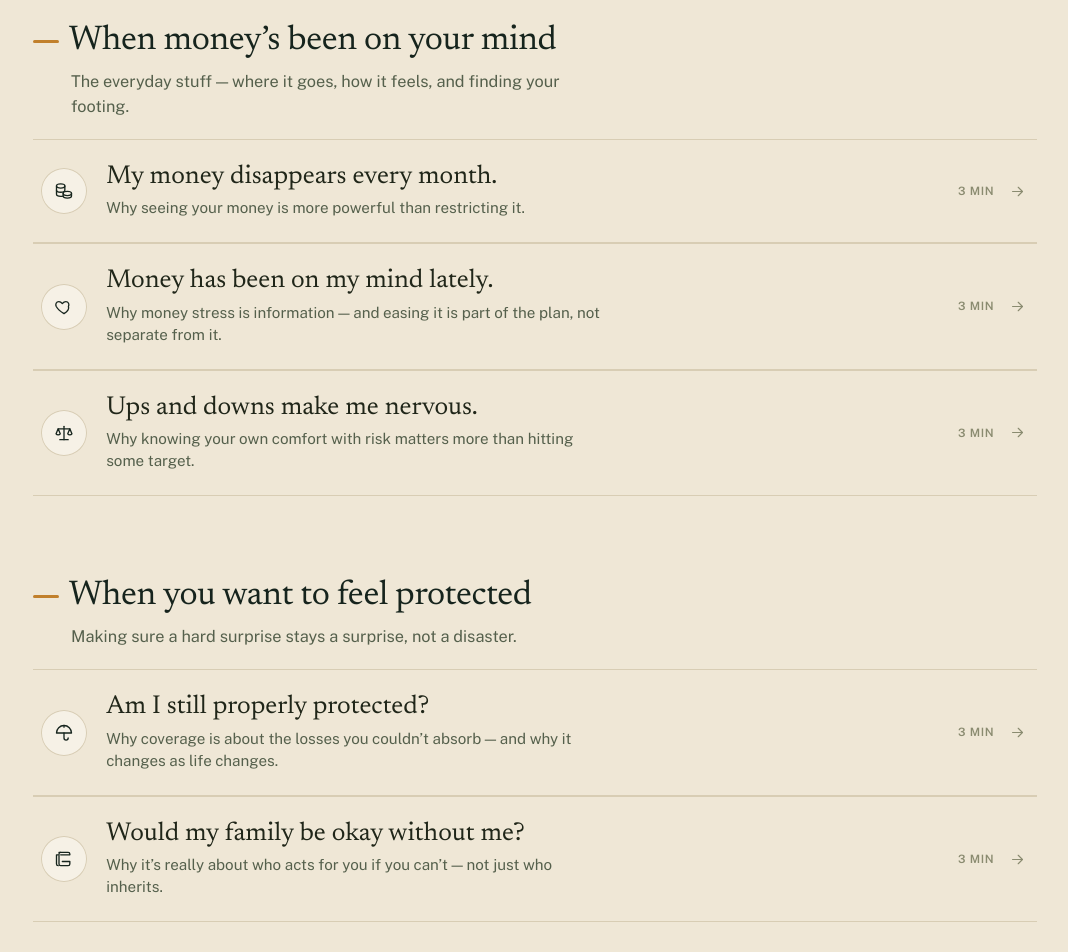
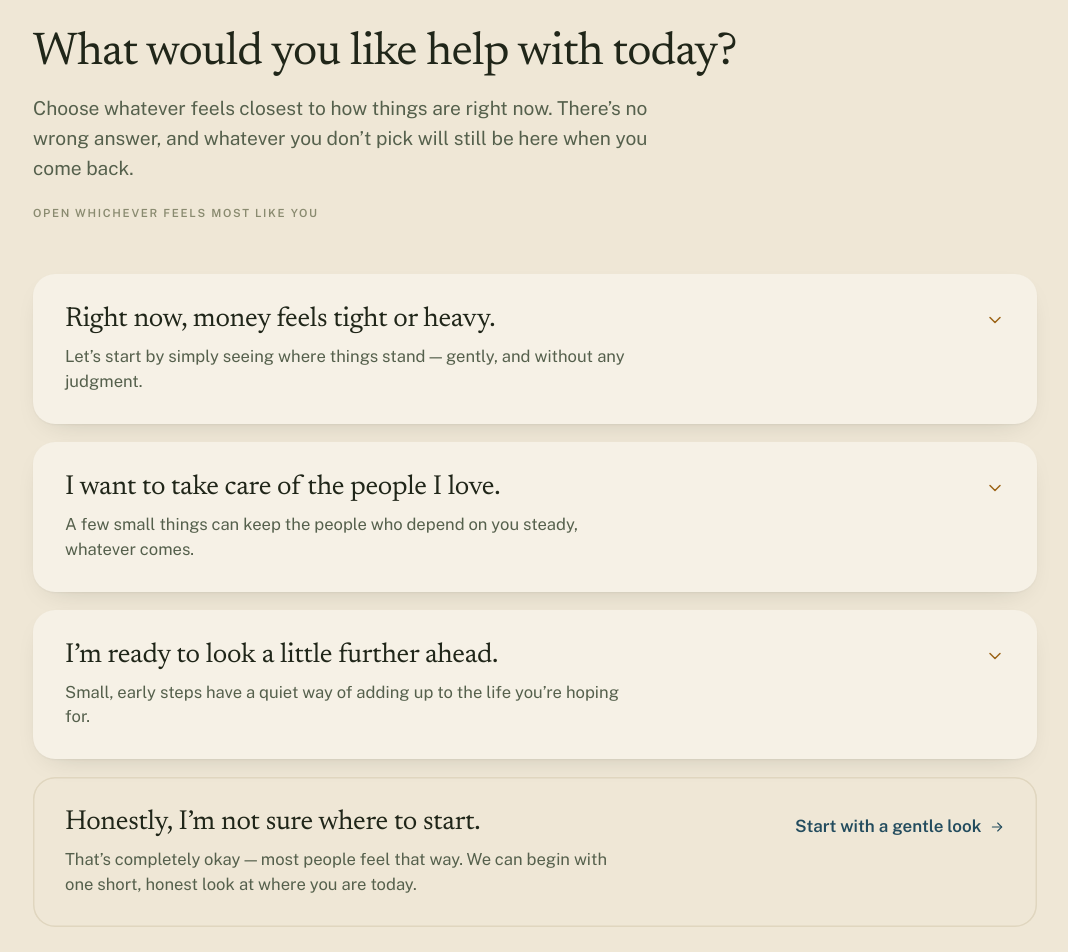
Before and after one commit to wheo28/fine-companion, a React (Vite) app: page / in a window 1280 px wide. Shown: the part 920-1872 px from the top of the page, without its empty margins (105-1173 px from the left). Built offline with nearby package versions, Linux system fonts and the light colour scheme.

Commit message:
Release2.7

```diff
--- a/src/hub/Hub.jsx
+++ b/src/hub/Hub.jsx
@@ -3,27 +3,33 @@ import { Link } from 'react-router-dom'
 import { useLanguage } from '../i18n/LanguageContext'
 import { hubContent } from './hubContent'
 import { topicsContent } from '../topics/topicsContent'
-import { getExplored, getCheckup, daysSinceCheckin } from '../lib/progress'
-import {
-  ArrowRight, Compass, Sun, Check,
-  Coins, Umbrella, Clock, GraduationCap, Scroll, Receipt, TrendingUp, Heart, Scale,
-} from '../components/Icons'
+import { daysSinceCheckin } from '../lib/progress'
+import { ArrowRight, Sun } from '../components/Icons'
 
-const ICONS = { Coins, Umbrella, Clock, GraduationCap, Scroll, Receipt, TrendingUp, Heart, Scale }
+function Chevron({ open }) {
+  return (
+    <svg className={`concern__chev${open ? ' is-open' : ''}`} width="20" height="20"
+      viewBox="0 0 24 24" fill="none" stroke="currentColor" strokeWidth="1.8"
+      strokeLinecap="round" strokeLinejoin="round" aria-hidden="true">
+      <path d="M6 9l6 6 6-6" />
+    </svg>
+  )
+}
 
 /**
- * The Companion Hub. The Hero is the emotional front door — a warm welcome
- * in a human voice, one gentle invitation, and a dawn that lets the journey
- * be felt. Everything below (the halls, the doorway, the promise) is unchanged.
+ * The Companion Hub. The Hero welcomes; then the front door becomes a quiet
+ * question — "What would you like help with today?" — answered by a few
+ * feelings in the visitor's own voice. Choose a feeling, and it opens to the
+ * specific worries within. Recognition, not navigation. One small step at a time.
  */
 export default function Hub() {
   const { lang } = useLanguage()
   const h = hubContent[lang]
   const hero = h.hero
+  const c = h.concerns
   const tc = topicsContent[lang]
-  const [explored] = useState(() => getExplored())
   const [checkinDays] = useState(() => daysSinceCheckin())
-  const [hasCheckup] = useState(() => Boolean(getCheckup()))
+  const [openDoor, setOpenDoor] = useState(null)
   const checkedInRecently = checkinDays !== null && checkinDays < 25
 
   return (
@@ -89,79 +95,67 @@ export default function Hub() {
         </div>
       </section>
 
-      {/* ---------- The halls: human situations, each a doorway (the heart) ---------- */}
-      <section className="halls wrap">
-        {h.shelves.map((shelf) => (
-          <section className="hall" key={shelf.label}>
-            <header className="hall__head">
-              <h2 className="serif hall__name">{shelf.label}</h2>
-              <p className="hall__intro">{shelf.intro}</p>
+      {/* ============ CONCERNS — the question, answered in the visitor's own voice ============ */}
+      <section className="concerns wrap" aria-labelledby="concerns-q">
+        <header className="concerns__head">
+          <h2 id="concerns-q" className="serif concerns__q">{c.question}</h2>
+          <p className="concerns__lead">{c.lead}</p>
+          <p className="sign concerns__hint">{c.hint}</p>
         </header>
-            <ol className="doors">
-              {shelf.ids.map((id) => {
+
+        <ul className="ways">
+          {c.doors.map((door, i) => {
+            const open = openDoor === i
+            return (
+              <li key={i} className={`way${open ? ' is-open' : ''}`}>
+                <button
+                  type="button"
+                  className="way__head"
+                  aria-expanded={open}
+                  onClick={() => setOpenDoor(open ? null : i)}
+                >
+                  <span className="way__text">
+                    <span className="serif way__feeling">{door.feeling}</span>
+                    <span className="way__reply">{door.reply}</span>
+                  </span>
+                  <Chevron open={open} />
+                </button>
+
+                {open && (
+                  <ul className="worries">
+                    {door.ids.map((id) => {
                       const t = tc.topics[id]
                       if (!t) return null
-                const Icon = ICONS[t.icon] || Compass
-                const isDone = Boolean(explored[id])
                       return (
                         <li key={id}>
-                    <Link to={`/explore/${id}`} className="door">
-                      <span className="door__icon" aria-hidden="true"><Icon size={20} /></span>
-                      <span className="door__text">
-                        <span className="door__title">{t.title}</span>
-                        <span className="door__tag">{t.tagline}</span>
+                          <Link to={`/explore/${id}`} className="worry">
+                            <span className="worry__text">
+                              <span className="serif worry__voice">{t.title}</span>
+                              <span className="worry__reply">{t.tagline}</span>
                             </span>
-                      <span className="door__meta">
-                        {isDone ? (
-                          <span className="door__done"><Check size={13} /> {h.exploredBadge}</span>
-                        ) : (
-                          <span className="door__min">{t.minutes} {h.minutesLabel}</span>
-                        )}
-                        <ArrowRight size={17} className="door__arrow" />
-                      </span>
+                            <ArrowRight size={17} className="worry__arrow" />
                           </Link>
                         </li>
                       )
                     })}
-            </ol>
+                  </ul>
+                )}
+              </li>
+            )
+          })}
+
+          {/* The gentle catch-all, for anyone who doesn't see their own thought */}
+          <li className="way way--unsure">
+            <Link to="/checkup" className="way__head way__head--link">
+              <span className="way__text">
+                <span className="serif way__feeling">{c.unsure.feeling}</span>
+                <span className="way__reply">{c.unsure.reply}</span>
+              </span>
+              <span className="way__cta">{c.unsure.cta}<ArrowRight size={16} /></span>
+            </Link>
+          </li>
+        </ul>
       </section>
-        ))}
-
-        <section className="hall hall--soon">
-          <header className="hall__head">
-            <h2 className="serif hall__name">{h.labels.comingSoon}</h2>
-          </header>
-          <ol className="doors">
-            {h.comingSoon.map((cs) => (
-              <li key={cs.title}>
-                <div className="door door--soon" aria-disabled="true">
-                  <span className="door__icon" aria-hidden="true"><Compass size={20} /></span>
-                  <span className="door__text">
-                    <span className="door__title">{cs.title}</span>
-                    <span className="door__tag">{cs.tagline}</span>
-                  </span>
-                  <span className="door__meta">
-                    <span className="door__soon">{h.labels.comingSoon}</span>
-                  </span>
-                </div>
-              </li>
-            ))}
-          </ol>
-        </section>
-      </section>
-
-      {/* ---------- A quiet doorway for anyone unsure where to begin ---------- */}
-      {!hasCheckup && (
-        <section className="wrap">
-          <Link to="/checkup" className="foyer__door">
-            <span className="foyer__door-body">
-              <span className="sign sign--lake foyer__door-kicker">{h.door.kicker}</span>
-              <span className="foyer__door-line">{h.door.line}</span>
-            </span>
-            <span className="foyer__door-cta">{h.door.cta}<ArrowRight size={17} /></span>
-          </Link>
-        </section>
-      )}
 
       {/* ---------- The promise — a quiet closing inscription, and a way to return ---------- */}
       <section className="room inscription">
--- a/src/hub/hubContent.js
+++ b/src/hub/hubContent.js
@@ -18,6 +18,33 @@ export const hubContent = {
       body: 'You don’t have to be “good with money,” and you don’t have to solve everything today. We’ll go gently — one small step at a time — and you can always come back. Begin wherever feels right.',
       begin: 'Start with a gentle look',
       safeNote: 'About two minutes · nothing to sign up for · stays on your device',
+    },
+    concerns: {
+      question: 'What would you like help with today?',
+      lead: 'Choose whatever feels closest to how things are right now. There’s no wrong answer, and whatever you don’t pick will still be here when you come back.',
+      hint: 'Open whichever feels most like you',
+      doors: [
+        {
+          feeling: 'Right now, money feels tight or heavy.',
+          reply: 'Let’s start by simply seeing where things stand — gently, and without any judgment.',
+          ids: ['cashflow', 'stress', 'risk'],
+        },
+        {
+          feeling: 'I want to take care of the people I love.',
+          reply: 'A few small things can keep the people who depend on you steady, whatever comes.',
+          ids: ['insurance', 'estate', 'education'],
+        },
+        {
+          feeling: 'I’m ready to look a little further ahead.',
+          reply: 'Small, early steps have a quiet way of adding up to the life you’re hoping for.',
+          ids: ['retirement', 'investing', 'tax'],
+        },
+      ],
+      unsure: {
+        feeling: 'Honestly, I’m not sure where to start.',
+        reply: 'That’s completely okay — most people feel that way. We can begin with one short, honest look at where you are today.',
+        cta: 'Start with a gentle look',
+      },
     },
     startHereLabel: 'Start here',
     todaysLessonLabel: "Today's lesson",
@@ -122,6 +149,33 @@ export const hubContent = {
       begin: '가볍게 살펴보기',
       safeNote: '약 2분 · 가입 필요 없음 · 기기에만 저장돼요',
     },
+    concerns: {
+      question: '오늘 무엇을 도와드릴까요?',
+      lead: '지금 상황에 가장 가까운 걸 골라 보세요. 틀린 답은 없고, 지금 고르지 않은 것들도 다시 오면 그대로 있을 거예요.',
+      hint: '가장 나 같은 걸 열어 보세요',
+      doors: [
+        {
+          feeling: '요즘 돈이 빠듯하거나 무겁게 느껴져요.',
+          reply: '판단 없이, 지금 어디에 서 있는지 부드럽게 살펴보는 것부터 시작해요.',
+          ids: ['cashflow', 'stress', 'risk'],
+        },
+        {
+          feeling: '사랑하는 사람들을 잘 지키고 싶어요.',
+          reply: '작은 몇 가지가, 나에게 기대는 사람들을 어떤 일이 와도 든든하게 지켜 줄 수 있어요.',
+          ids: ['insurance', 'estate', 'education'],
+        },
+        {
+          feeling: '이제 조금 더 앞을 내다볼 준비가 됐어요.',
+          reply: '이르고 작은 걸음들이, 바라는 삶으로 조용히 쌓여 가요.',
+          ids: ['retirement', 'investing', 'tax'],
+        },
+      ],
+      unsure: {
+        feeling: '솔직히 어디서 시작할지 모르겠어요.',
+        reply: '괜찮아요 — 대부분 그렇게 느껴요. 지금 어디 있는지 짧고 정직하게 한 번 살펴보는 것부터 시작할 수 있어요.',
+        cta: '가볍게 살펴보기',
+      },
+    },
     startHereLabel: '여기서 시작',
     todaysLessonLabel: '오늘의 배움',
     todaysTipLabel: '오늘의 컴패니언 팁',
--- a/src/index.css
+++ b/src/index.css
@@ -410,6 +410,126 @@ button { font: inherit; cursor: pointer; color: inherit; background: none; borde
 /* The dawn emblem */
 .hero__scene { justify-self: center; width: 100%; max-width: 480px; }
 .hero__art { width: 100%; height: auto; display: block; }
+
+/* ---- CONCERNS — the question, answered in the visitor's own voice.
+   Feelings the person recognizes, each opening to the specific worries
+   within. Recognition, not navigation. One thing at a time. ---- */
+.concerns {
+  padding-top: clamp(50px, 7vw, 92px);
+  padding-bottom: clamp(16px, 3vw, 32px);
+}
+.concerns__head { max-width: 44rem; margin-bottom: clamp(30px, 4vw, 48px); }
+.concerns__q {
+  font-size: clamp(1.95rem, 3.6vw, 2.9rem);
+  font-weight: 400;
+  line-height: 1.08;
+  letter-spacing: -0.018em;
+  color: var(--ink);
+}
+.concerns__lead {
+  margin-top: 0.95rem;
+  font-size: clamp(1.05rem, 1.5vw, 1.2rem);
+  line-height: 1.56;
+  color: var(--ink-soft);
+  max-width: 54ch;
+}
+.concerns__hint { color: var(--ink-faint); margin-top: 1.3rem; }
+
+.ways { display: flex; flex-direction: column; gap: clamp(12px, 1.6vw, 18px); }
+
+.way {
+  border-radius: var(--r-lg);
+  background: var(--paper-lift);
+  box-shadow: var(--lift);
+  overflow: hidden;
+  transition: box-shadow 0.3s var(--ease);
+}
+.way:hover { box-shadow: var(--lift-lg); }
+.way__head {
+  display: flex;
+  align-items: flex-start;
+  gap: 1.2rem;
+  width: 100%;
+  text-align: left;
+  padding: clamp(20px, 2.6vw, 30px) clamp(20px, 2.6vw, 32px);
+  cursor: pointer;
+}
+.way__text { flex: 1; min-width: 0; }
+.way__feeling {
+  display: block;
+  font-size: clamp(1.28rem, 2.3vw, 1.72rem);
+  line-height: 1.16;
+  color: var(--ink);
+  max-width: 30ch;
+  transition: color 0.25s var(--ease);
+}
+.way__head:hover .way__feeling { color: var(--lake-deep); }
+.way__reply {
+  display: block;
+  margin-top: 0.5rem;
+  font-size: clamp(0.98rem, 1.3vw, 1.08rem);
+  line-height: 1.5;
+  color: var(--ink-soft);
+  max-width: 56ch;
+}
+.concern__chev {
+  flex: none;
+  color: var(--amber-deep);
+  margin-top: 0.4rem;
+  transition: transform 0.3s var(--ease);
+}
+.concern__chev.is-open { transform: rotate(180deg); }
+
+/* the worries revealed inside a feeling */
+.worries {
+  padding: 0 clamp(20px, 2.6vw, 32px) clamp(10px, 1.6vw, 18px);
+}
+.worry {
+  display: flex;
+  align-items: center;
+  gap: 1.1rem;
+  padding: clamp(15px, 1.9vw, 19px) 0;
+  border-top: 1px solid var(--line);
+  transition: padding-left 0.3s var(--ease);
+}
+.worry:hover { padding-left: 0.6rem; }
+.worry__text { flex: 1; min-width: 0; }
+.worry__voice {
+  display: block;
+  font-size: clamp(1.12rem, 1.7vw, 1.32rem);
+  line-height: 1.18;
+  color: var(--ink);
+  transition: color 0.25s var(--ease);
+}
+.worry:hover .worry__voice { color: var(--lake-deep); }
+.worry__reply {
+  display: block;
+  margin-top: 0.28rem;
+  font-size: 0.95rem;
+  line-height: 1.45;
+  color: var(--ink-soft);
+  max-width: 56ch;
+}
+.worry__arrow { flex: none; color: var(--ink-faint); transition: transform 0.3s var(--ease), color 0.25s var(--ease); }
+.worry:hover .worry__arrow { transform: translateX(4px); color: var(--lake); }
+
+/* the gentle catch-all door */
+.way--unsure { background: transparent; box-shadow: inset 0 0 0 1.5px var(--line-soft); }
+.way--unsure:hover { box-shadow: inset 0 0 0 1.5px var(--lake), var(--lift); }
+.way__head--link { display: flex; align-items: flex-start; }
+.way--unsure .way__feeling { color: var(--ink); }
+.way__cta {
+  flex: none;
+  display: inline-flex;
+  align-items: center;
+  gap: 0.45em;
+  margin-top: 0.35rem;
+  color: var(--lake-deep);
+  font-weight: 600;
+  white-space: nowrap;
+}
+.way__cta svg { transition: transform 0.3s var(--ease); }
+.way--unsure:hover .way__cta svg { transform: translateX(4px); }
 
 /* ---- The halls: human situations as named doorways (the heart) ---- */
 .halls {
@@ -924,6 +1044,8 @@ button { font: inherit; cursor: pointer; color: inherit; background: none; borde
 }
 @media (max-width: 640px) {
   body { font-size: 16px; }
+  .way__head--link { flex-direction: column; align-items: flex-start; gap: 0.9rem; }
+  .way__cta { margin-top: 0; }
   .nav__links { display: none; }
   .nav__inner { gap: 0.8rem; }
   .footer__inner { grid-template-columns: 1fr; }
```
Lines whose indentation alone changed are shown as unchanged.
